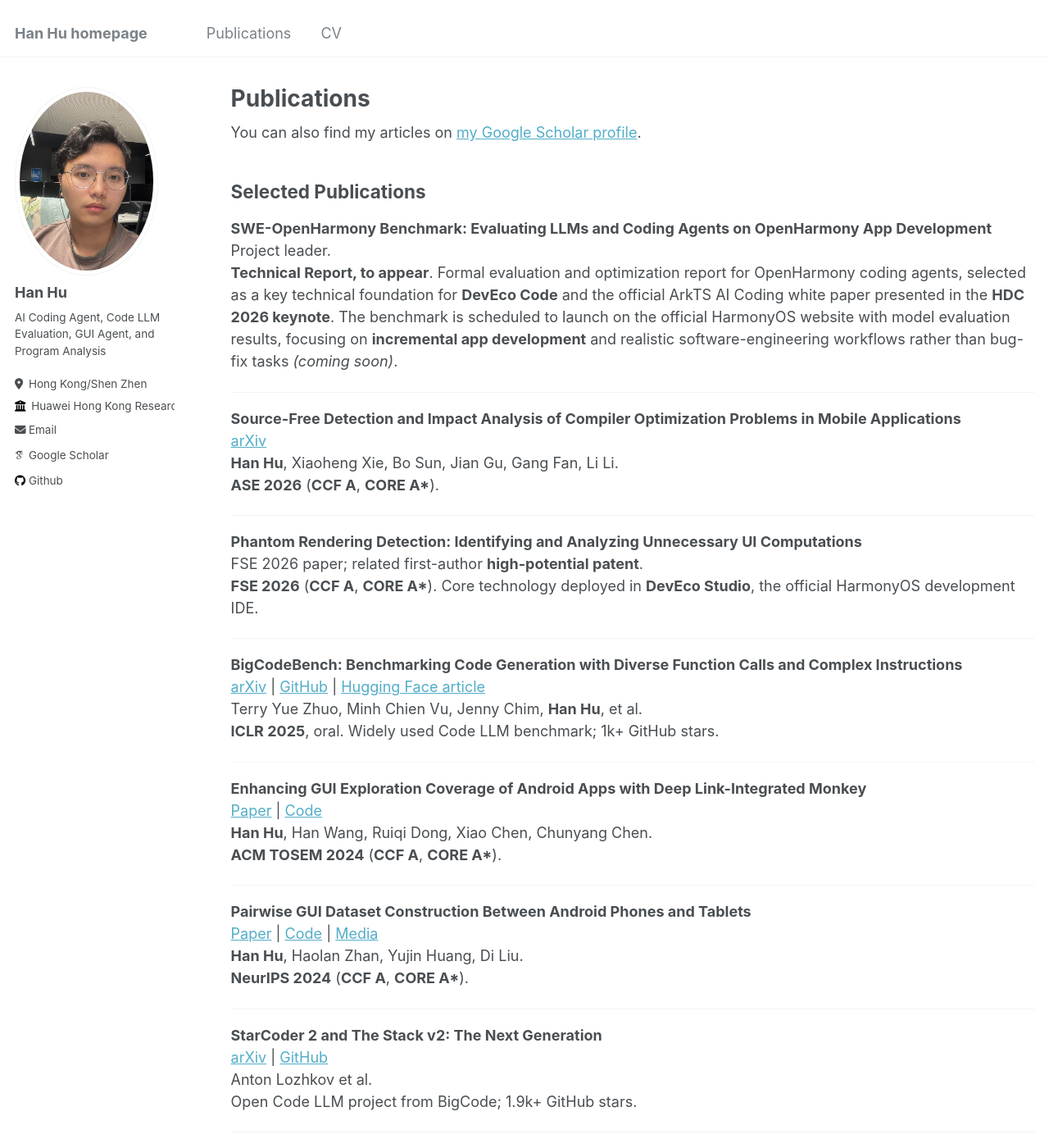
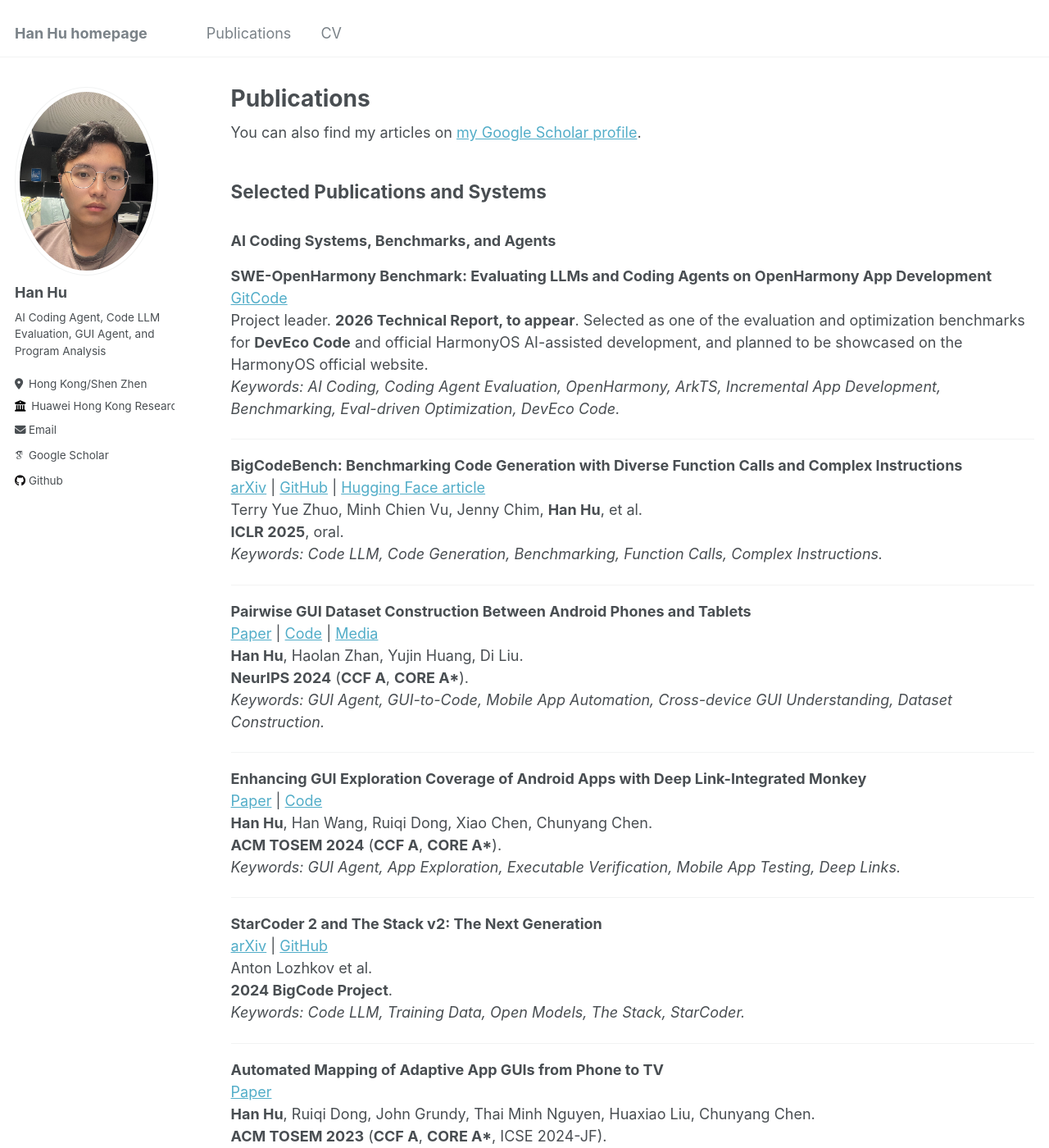
Before and after one commit to huhanGitHub/huhanGitHub.github.io, a Jekyll site: the page built from _pages/publications.md, in a window 1280 px wide and 1400 px high. Shown: the whole window at 82% size. Built offline with Jekyll 4.4.1, drawn with Linux system fonts in a browser that asks for light colours; some web fonts are replaced; some of the changed text lies outside the part shown.

Commit message:
Update publications page

```diff
--- a/_pages/publications.md
+++ b/_pages/publications.md
@@ -9,24 +9,14 @@ author_profile: true
   <div class="wordwrap">You can also find my articles on <a href="{{site.author.googlescholar}}">my Google Scholar profile</a>.</div>
 {% endif %}
 
-## Selected Publications
+## Selected Publications and Systems
+
+### AI Coding Systems, Benchmarks, and Agents
 
 **SWE-OpenHarmony Benchmark: Evaluating LLMs and Coding Agents on OpenHarmony App Development**
-Project leader.
-**Technical Report, to appear**. Formal evaluation and optimization report for OpenHarmony coding agents, selected as a key technical foundation for **DevEco Code** and the official ArkTS AI Coding white paper presented in the **HDC 2026 keynote**. The benchmark is scheduled to launch on the official HarmonyOS website with model evaluation results, focusing on **incremental app development** and realistic software-engineering workflows rather than bug-fix tasks *(coming soon)*.
-
----
-
-**Source-Free Detection and Impact Analysis of Compiler Optimization Problems in Mobile Applications**
-[arXiv](https://arxiv.org/abs/2606.23512)
-**Han Hu**, Xiaoheng Xie, Bo Sun, Jian Gu, Gang Fan, Li Li.
-**ASE 2026** (**CCF A**, **CORE A\***).
-
----
-
-**Phantom Rendering Detection: Identifying and Analyzing Unnecessary UI Computations**
-FSE 2026 paper; related first-author **high-potential patent**.
-**FSE 2026** (**CCF A**, **CORE A\***). Core technology deployed in **DevEco Studio**, the official HarmonyOS development IDE.
+[GitCode](https://gitcode.com/SMAT/SWE-OpenHarmony)
+Project leader. **2026 Technical Report, to appear**. Selected as one of the evaluation and optimization benchmarks for **DevEco Code** and official HarmonyOS AI-assisted development, and planned to be showcased on the HarmonyOS official website.
+*Keywords: AI Coding, Coding Agent Evaluation, OpenHarmony, ArkTS, Incremental App Development, Benchmarking, Eval-driven Optimization, DevEco Code.*
 
 ---
 
@@ -35,15 +25,8 @@ FSE 2026 paper; related first-author **high-potential patent**.
 [GitHub](https://github.com/bigcode-project/bigcodebench) |
 [Hugging Face article](https://huggingface.co/blog/leaderboard-bigcodebench)
 Terry Yue Zhuo, Minh Chien Vu, Jenny Chim, **Han Hu**, et al.
-**ICLR 2025**, oral. Widely used Code LLM benchmark; 1k+ GitHub stars.
-
----
-
-**Enhancing GUI Exploration Coverage of Android Apps with Deep Link-Integrated Monkey**
-[Paper](https://dl.acm.org/doi/abs/10.1145/3664810) |
-[Code](https://github.com/huhanGitHub/guidedExplore)
-**Han Hu**, Han Wang, Ruiqi Dong, Xiao Chen, Chunyang Chen.
-**ACM TOSEM 2024** (**CCF A**, **CORE A\***).
+**ICLR 2025**, oral.
+*Keywords: Code LLM, Code Generation, Benchmarking, Function Calls, Complex Instructions.*
 
 ---
 
@@ -53,6 +36,16 @@ Terry Yue Zhuo, Minh Chien Vu, Jenny Chim, **Han Hu**, et al.
 [Media](https://neurips.cc/virtual/2023/poster/73679)
 **Han Hu**, Haolan Zhan, Yujin Huang, Di Liu.
 **NeurIPS 2024** (**CCF A**, **CORE A\***).
+*Keywords: GUI Agent, GUI-to-Code, Mobile App Automation, Cross-device GUI Understanding, Dataset Construction.*
+
+---
+
+**Enhancing GUI Exploration Coverage of Android Apps with Deep Link-Integrated Monkey**
+[Paper](https://dl.acm.org/doi/abs/10.1145/3664810) |
+[Code](https://github.com/huhanGitHub/guidedExplore)
+**Han Hu**, Han Wang, Ruiqi Dong, Xiao Chen, Chunyang Chen.
+**ACM TOSEM 2024** (**CCF A**, **CORE A\***).
+*Keywords: GUI Agent, App Exploration, Executable Verification, Mobile App Testing, Deep Links.*
 
 ---
 
@@ -60,7 +53,39 @@ Terry Yue Zhuo, Minh Chien Vu, Jenny Chim, **Han Hu**, et al.
 [arXiv](https://arxiv.org/abs/2402.19173) |
 [GitHub](https://github.com/bigcode-project/starcoder2)
 Anton Lozhkov et al.
-Open Code LLM project from BigCode; 1.9k+ GitHub stars.
+**2024 BigCode Project**.
+*Keywords: Code LLM, Training Data, Open Models, The Stack, StarCoder.*
+
+---
+
+**Automated Mapping of Adaptive App GUIs from Phone to TV**
+[Paper](https://dl.acm.org/doi/abs/10.1145/3631968)
+**Han Hu**, Ruiqi Dong, John Grundy, Thai Minh Nguyen, Huaxiao Liu, Chunyang Chen.
+**ACM TOSEM 2023** (**CCF A**, **CORE A\***, ICSE 2024-JF).
+*Keywords: GUI Agent, GUI-to-Code, Cross-device Adaptation, Mobile App Automation, Adaptive UI.*
+
+---
+
+### AI Systems, Program Analysis, and Performance Optimization
+
+**ArkAnalyzer-HapRay: AI-assisted Performance Diagnosis for HarmonyOS/OpenHarmony Apps**
+[GitCode](https://gitcode.com/SMAT/ArkAnalyzer-HapRay)
+**Core algorithm lead** for HapRay's frame-performance analysis and code-performance analysis capabilities. **2026 system, HDC 2026 showcase, 20,000+ GitCode downloads, GitCode G-Star project**.
+*Keywords: HapRay, ArkAnalyzer, AI-assisted Program Analysis, Frame Performance, Code Performance, HDC 2026, DevEco Studio, GitCode G-Star.*
+
+---
+
+**Source-Free Detection and Impact Analysis of Compiler Optimization Problems in Mobile Applications**
+[arXiv](https://arxiv.org/abs/2606.23512)
+**Han Hu**, Xiaoheng Xie, Bo Sun, Jian Gu, Gang Fan, Li Li.
+**ASE 2026** (**CCF A**, **CORE A\***).
+*Keywords: First-author Work, HapRay, Code Performance, Compiler Optimization, Binary Analysis, Source-free Detection, Mobile Apps.*
+
+---
+
+**Phantom Rendering Detection: Identifying and Analyzing Unnecessary UI Computations**
+**FSE 2026** (**CCF A**, **CORE A\***). Related first-author **high-potential patent**.
+*Keywords: HapRay, Frame Performance, UI Computation, GPU Computation, Performance Diagnosis, DevEco Studio.*
 
 ---
 
@@ -69,10 +94,4 @@ Open Code LLM project from BigCode; 1.9k+ GitHub stars.
 [Code](https://github.com/huhanGitHub/iOS-App-database)
 **Han Hu**, Yujin Huang, Qiuyuan Chen, Terry Yue Zhuo, Chunyang Chen.
 **ACM TOSEM 2023** (**CCF A**, **CORE A\***, ICSE 2024-JF).
-
----
-
-**Automated Mapping of Adaptive App GUIs from Phone to TV**
-[Paper](https://dl.acm.org/doi/abs/10.1145/3631968)
-**Han Hu**, Ruiqi Dong, John Grundy, Thai Minh Nguyen, Huaxiao Liu, Chunyang Chen.
-**ACM TOSEM 2023** (**CCF A**, **CORE A\***, ICSE 2024-JF).
+*Keywords: On-device Models, Mobile AI Systems, Model Characteristics, Performance Analysis, Security Analysis, iOS Apps.*
```
